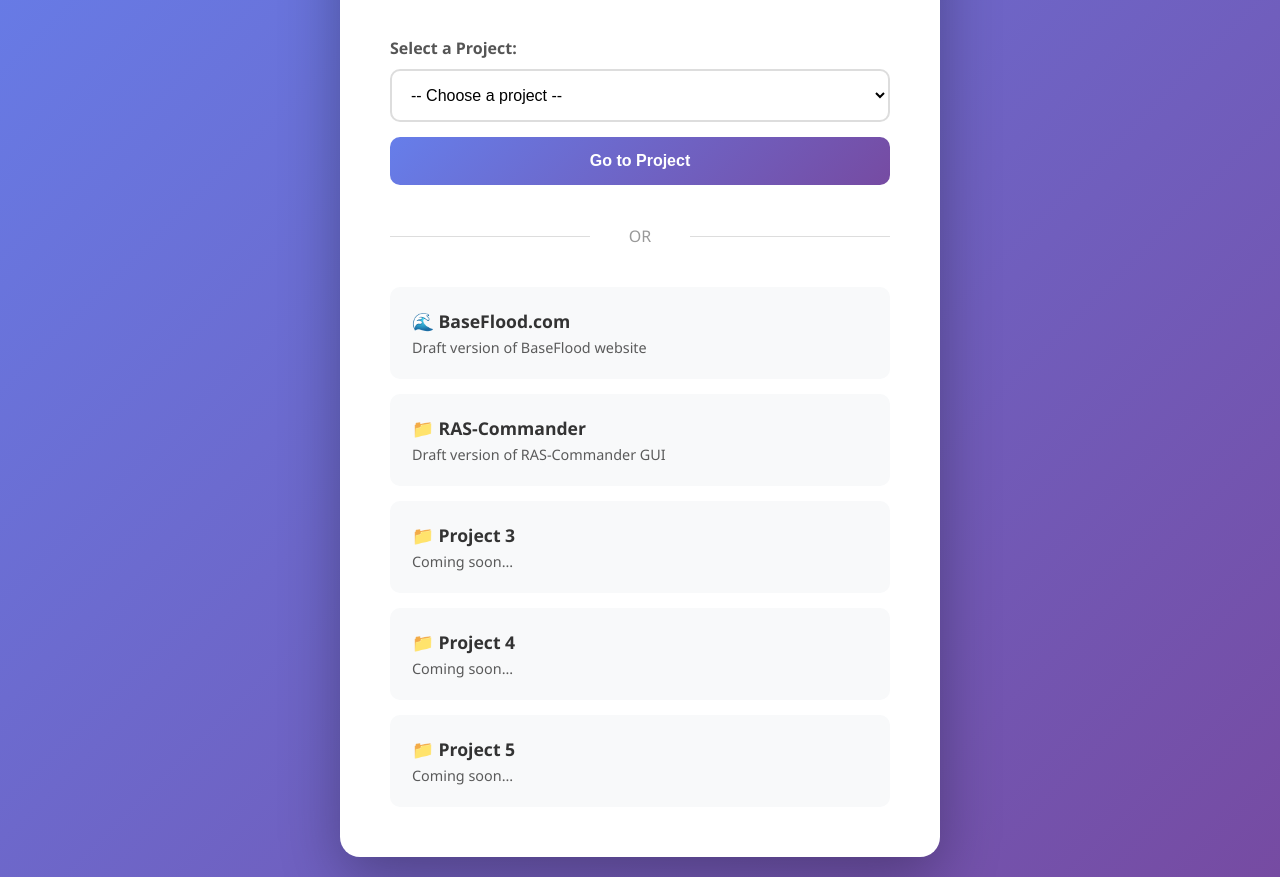
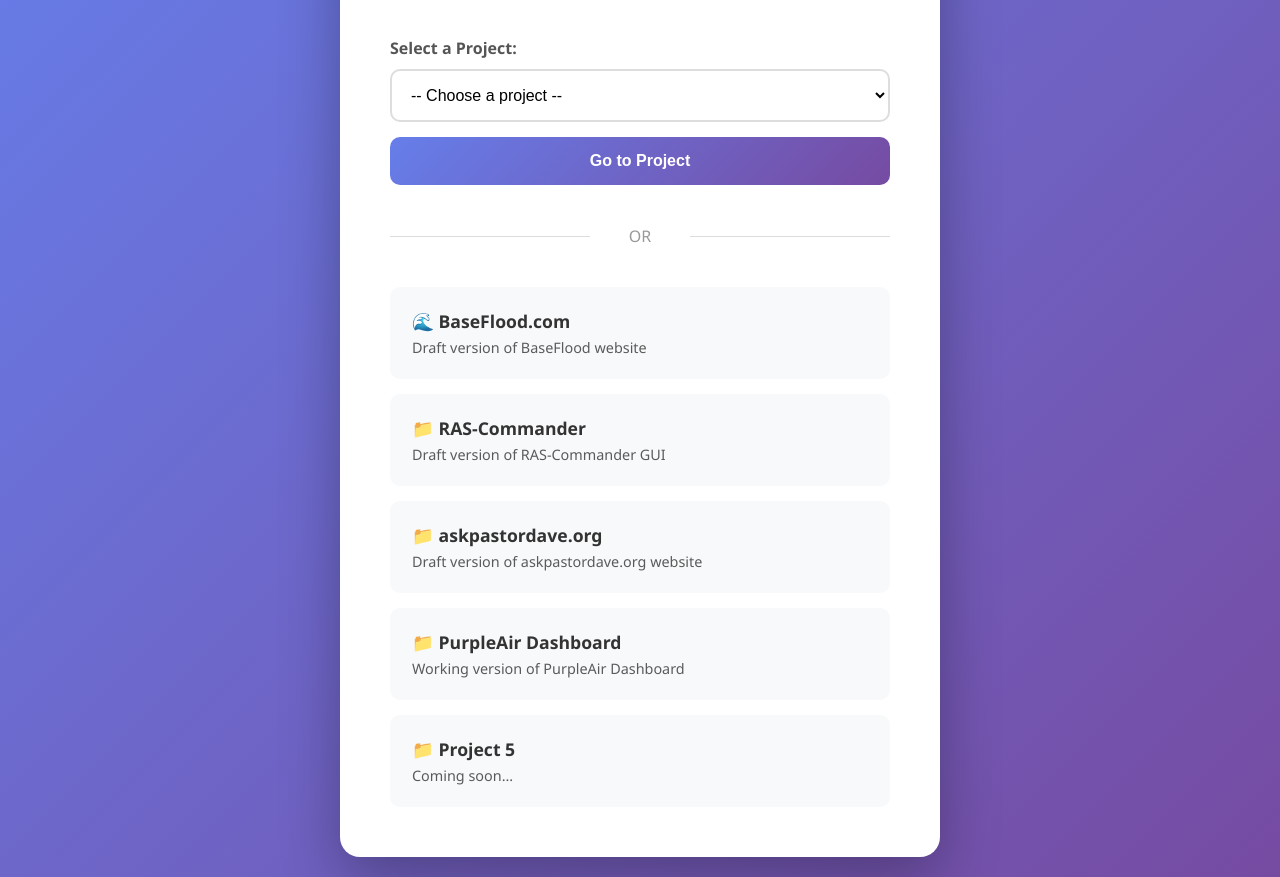
Before and after one commit to gheistand/gheistand-dev, a plain HTML site: page index.html in a window 1280 px wide. Shown: the part 162-1039 px from the top of the page. Drawn offline with Linux system fonts and the light colour scheme.

Commit message:
Add files via upload

```diff
--- a/index.html
+++ b/index.html
@@ -171,8 +171,8 @@
 <option value="">-- Choose a project --</option>
 <option value="/baseflood/">BaseFlood.com (Draft)</option>
 <option value="/ras-commander/ras_commander_gui.html">RAS-Commander (Draft)</option>
-<option value="/project3/">Project 3</option>
-<option value="/project4/">Project 4</option>
+<option value="/pastordave/">askpastordave.org (Draft)</option>
+<option value="/purple-air/">PurpleAir Dashboard</option>
 <option value="/project5/">Project 5</option>
 </select>
 <button class="button" onclick="goToProject()">Go to Project</button>
@@ -187,13 +187,13 @@
 <div class="project-title">📁 RAS-Commander</div>
 <div class="project-desc">Draft version of RAS-Commander GUI</div>
 </a>
-<a class="project-link" href="/project3/">
-<div class="project-title">📁 Project 3</div>
-<div class="project-desc">Coming soon...</div>
+<a class="project-link" href="/pastordave/">
+<div class="project-title">📁 askpastordave.org</div>
+<div class="project-desc">Draft version of askpastordave.org website</div>
 </a>
-<a class="project-link" href="/project4/">
-<div class="project-title">📁 Project 4</div>
-<div class="project-desc">Coming soon...</div>
+<a class="project-link" href="/purple-air/">
+<div class="project-title">📁 PurpleAir Dashboard</div>
+<div class="project-desc">Working version of PurpleAir Dashboard</div>
 </a>
 <a class="project-link" href="/project5/">
 <div class="project-title">📁 Project 5</div>
```
